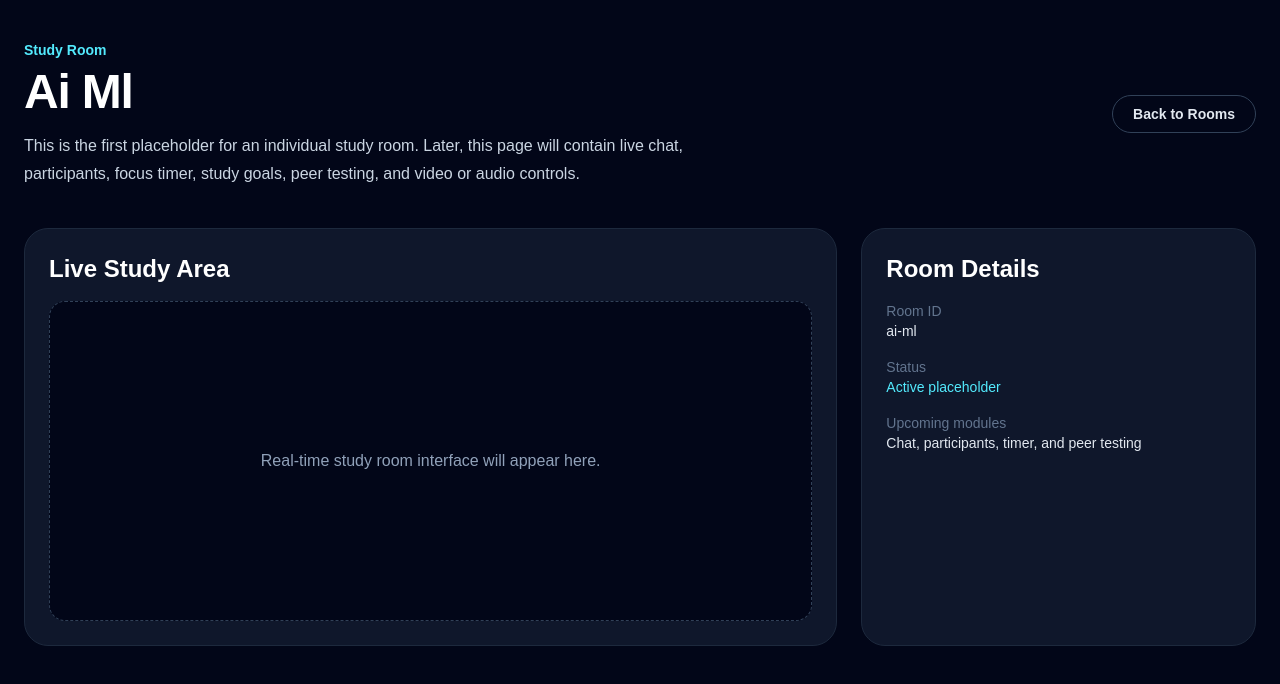
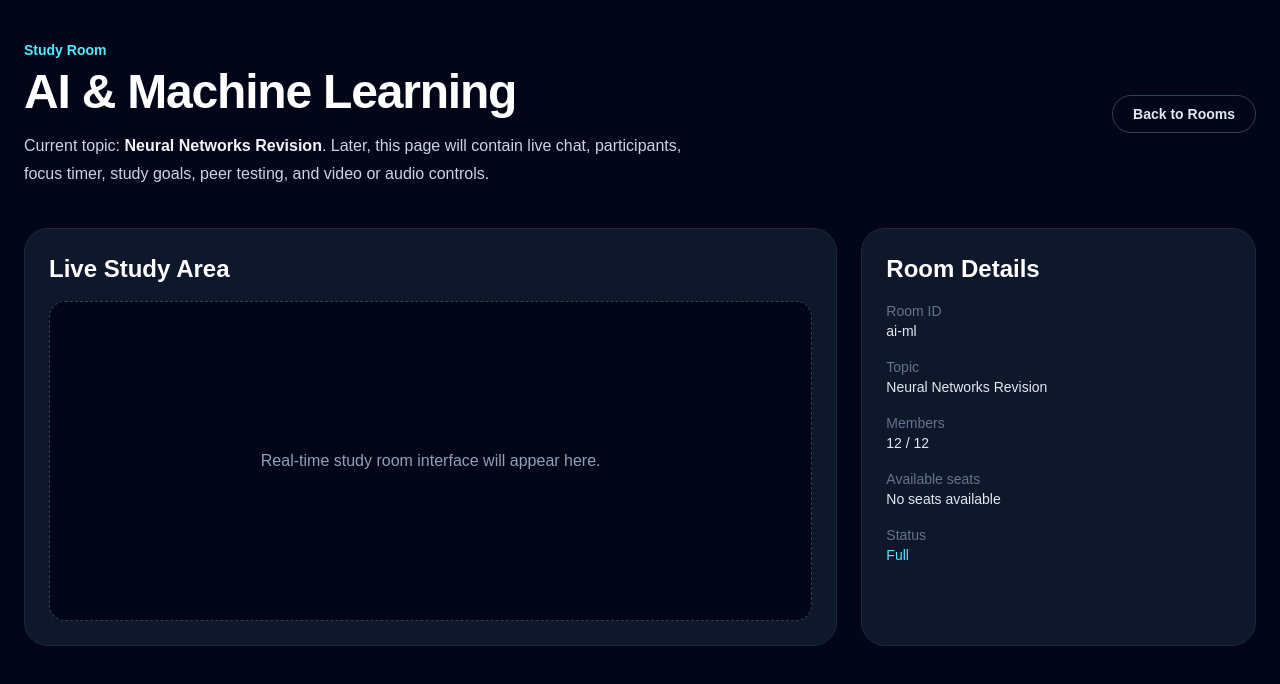
Before and after one commit to Cyfer-ap/Study-Room, a Next.js app in the folder study-room/: page /rooms/ai-ml in a window 1280 px wide. Shown: the top 684 px of the page. Built offline with nearby package versions, Linux system fonts and the light colour scheme.

Commit message:
Fix room join navigation

```diff
--- a/study-room/src/app/rooms/[roomId]/page.tsx
+++ b/study-room/src/app/rooms/[roomId]/page.tsx
@@ -1,4 +1,6 @@
 import Link from "next/link";
+import { notFound } from "next/navigation";
+import { studyRooms } from "@/data/studyRooms";
 
 type RoomDetailPageProps = {
     params: Promise<{
@@ -9,10 +11,14 @@ type RoomDetailPageProps = {
 export default async function RoomDetailPage({ params }: RoomDetailPageProps) {
     const { roomId } = await params;
 
-    const formattedRoomName = roomId
-        .split("-")
-        .map((word) => word.charAt(0).toUpperCase() + word.slice(1))
-        .join(" ");
+    const room = studyRooms.find((studyRoom) => studyRoom.id === roomId);
+
+    if (!room) {
+        notFound();
+    }
+
+    const availableSeats = room.maxMembers - room.currentMembers;
+    const isRoomFull = room.currentMembers >= room.maxMembers;
 
     return (
         <main className="min-h-screen bg-slate-950 px-6 py-10 text-white">
@@ -24,13 +30,16 @@ export default async function RoomDetailPage({ params }: RoomDetailPageProps) {
                         </p>
 
                         <h1 className="text-4xl font-extrabold tracking-tight md:text-5xl">
-                            {formattedRoomName}
+                            {room.title}
                         </h1>
 
                         <p className="mt-4 max-w-2xl leading-7 text-slate-300">
-                            This is the first placeholder for an individual study room. Later,
-                            this page will contain live chat, participants, focus timer, study
-                            goals, peer testing, and video or audio controls.
+                            Current topic:{" "}
+                            <span className="font-semibold text-slate-100">
+                {room.topic}
+              </span>
+                            . Later, this page will contain live chat, participants, focus
+                            timer, study goals, peer testing, and video or audio controls.
                         </p>
                     </div>
 
@@ -59,18 +68,32 @@ export default async function RoomDetailPage({ params }: RoomDetailPageProps) {
                         <div className="space-y-4 text-sm">
                             <div>
                                 <p className="text-slate-500">Room ID</p>
-                                <p className="font-medium text-slate-200">{roomId}</p>
+                                <p className="font-medium text-slate-200">{room.id}</p>
+                            </div>
+
+                            <div>
+                                <p className="text-slate-500">Topic</p>
+                                <p className="font-medium text-slate-200">{room.topic}</p>
+                            </div>
+
+                            <div>
+                                <p className="text-slate-500">Members</p>
+                                <p className="font-medium text-slate-200">
+                                    {room.currentMembers} / {room.maxMembers}
+                                </p>
+                            </div>
+
+                            <div>
+                                <p className="text-slate-500">Available seats</p>
+                                <p className="font-medium text-slate-200">
+                                    {isRoomFull ? "No seats available" : `${availableSeats} seats left`}
+                                </p>
                             </div>
 
                             <div>
                                 <p className="text-slate-500">Status</p>
-                                <p className="font-medium text-cyan-300">Active placeholder</p>
-                            </div>
-
-                            <div>
-                                <p className="text-slate-500">Upcoming modules</p>
-                                <p className="font-medium text-slate-200">
-                                    Chat, participants, timer, and peer testing
+                                <p className="font-medium text-cyan-300">
+                                    {isRoomFull ? "Full" : room.status}
                                 </p>
                             </div>
                         </div>
--- a/study-room/src/app/rooms/page.tsx
+++ b/study-room/src/app/rooms/page.tsx
@@ -1,32 +1,6 @@
 import Link from "next/link";
+import { studyRooms } from "@/data/studyRooms";
 import RoomPreviewCard from "./RoomPreviewCard";
-
-const studyRooms = [
-    {
-        id: "ai-ml",
-        title: "AI & Machine Learning",
-        topic: "Neural Networks Revision",
-        currentMembers: 8,
-        maxMembers: 12,
-        status: "Live",
-    },
-    {
-        id: "data-structures",
-        title: "Data Structures",
-        topic: "Graph Algorithms Practice",
-        currentMembers: 5,
-        maxMembers: 10,
-        status: "Open",
-    },
-    {
-        id: "web-development",
-        title: "Web Development",
-        topic: "Next.js App Router Discussion",
-        currentMembers: 3,
-        maxMembers: 8,
-        status: "Open",
-    },
-];
 
 export default function RoomsPage() {
     return (
--- /dev/null
+++ b/study-room/src/data/studyRooms.ts
@@ -0,0 +1,36 @@
+
+export type StudyRoom = {
+    id: string;
+    title: string;
+    topic: string;
+    currentMembers: number;
+    maxMembers: number;
+    status: string;
+};
+
+export const studyRooms: StudyRoom[] = [
+    {
+        id: "ai-ml",
+        title: "AI & Machine Learning",
+        topic: "Neural Networks Revision",
+        currentMembers: 12,
+        maxMembers: 12,
+        status: "Live",
+    },
+    {
+        id: "data-structures",
+        title: "Data Structures",
+        topic: "Graph Algorithms Practice",
+        currentMembers: 5,
+        maxMembers: 10,
+        status: "Open",
+    },
+    {
+        id: "web-development",
+        title: "Web Development",
+        topic: "Next.js App Router Discussion",
+        currentMembers: 7,
+        maxMembers: 8,
+        status: "Open",
+    },
+];
```
